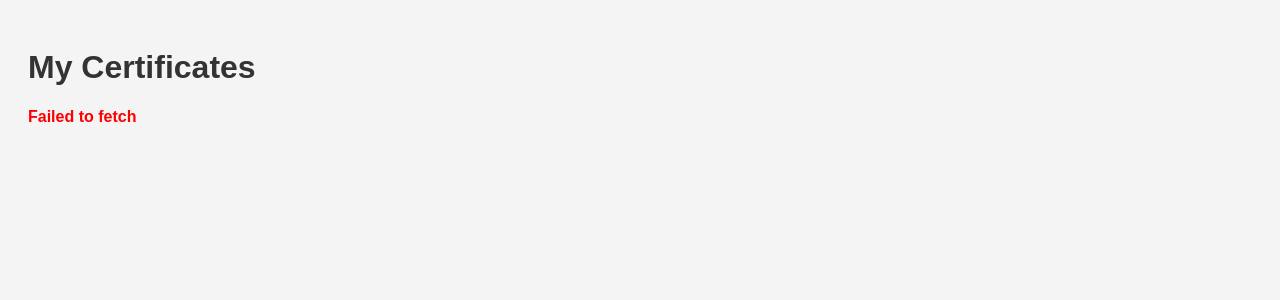
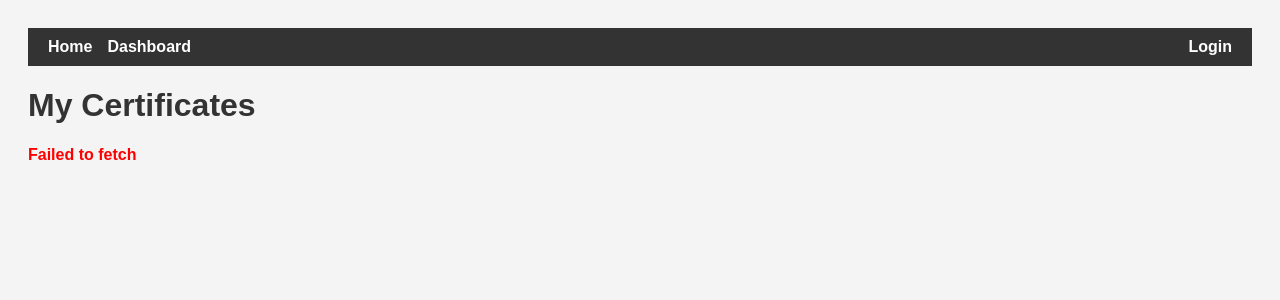
Before and after one commit to btttttong/TAI-did, a Python web app: template webapp/templates/index.html in a window 1280 px wide. Shown: the top 300 px of the page. Run offline with Jinja, Linux system fonts and the light colour scheme; the template is opened without the code that fills it, so the values that code supplies are empty.

Commit message:
added nav bar

```diff
--- a/webapp/api/user/user_controller.py
+++ b/webapp/api/user/user_controller.py
@@ -1,6 +1,7 @@
 from flask import request, session, redirect, render_template, jsonify
 from .user_service import UserService
 import os
+from flask_cors import cross_origin
 
 class UserController:
     def __init__(self):
@@ -9,7 +10,6 @@ class UserController:
         self.session_key = os.urandom(24).hex()  # For session security
 
     def login_user(self):
-        """Handle the login process using public key and signature."""
         if request.method == 'GET':
             return render_template("login.html")
 
@@ -18,7 +18,6 @@ class UserController:
         if not public_key_bin:
             return render_template("login.html", error="Public key or signature missing")
 
-        # Step 1: Check if the user exists by public key
         user = self.user_service.start_login(public_key_bin)
         if not user:
             return render_template("login.html", error="User not found")
@@ -47,6 +46,7 @@ class UserController:
 
         return render_template("dashboard.html", username=session.get('username'))
 
+    @cross_origin(supports_credentials=True, origins="http://localhost:8080")
     def get_public_key(self):
         """API endpoint to get public key info"""
         if not session.get('authenticated'):
--- a/webapp/app.py
+++ b/webapp/app.py
@@ -19,7 +19,7 @@ class MainWeb:
     def __init__(self, port=5050):
         self.port = port
         self.app = Flask(__name__)
-        CORS(self.app)
+        CORS(self.app, supports_credentials=True, origins=["http://localhost:8080"])
         self.app.secret_key = 'secret-key'
 
         self._add_chrome_devtools_route()
--- a/webapp/templates/index.html
+++ b/webapp/templates/index.html
@@ -13,6 +13,31 @@
         h1 {
             color: #333;
         }
+
+        nav {
+            background-color: #333;
+            color: white;
+            padding: 10px 20px;
+            display: flex;
+            justify-content: space-between;
+            align-items: center;
+        }
+
+        .nav-left, .nav-right {
+            display: flex;
+            gap: 15px;
+        }
+
+        nav a {
+            color: white;
+            text-decoration: none;
+            font-weight: bold;
+        }
+
+        nav a:hover {
+            text-decoration: underline;
+        }
+
 
         .cert-container {
             background: white;
@@ -37,6 +62,19 @@
     </style>
 </head>
 <body>
+
+<!-- Top Navigation Bar -->
+<nav>
+    <div class="nav-left">
+        <a href="/">Home</a>
+        <a href="/dashboard">Dashboard</a>
+    </div>
+    <div class="nav-right">
+        <a href="/login">Login</a>
+        <a href="/logout">Logout</a>
+    </div>
+</nav>
+
 
 <h1>My Certificates</h1>
 
@@ -88,8 +126,32 @@
             document.getElementById('certs').innerHTML = `<p class="error">${err.message}</p>`;
         }
     }
+    async function updateNavBar() {
+        const navRight = document.querySelector('.nav-right');
+        try {
+            const res = await fetch('http://localhost:5050/api/public_key', {
+                credentials: 'include'
+            });
 
-    window.onload = loadCertificates;
+            if (!res.ok) throw new Error();
+
+            const user = await res.json();
+
+            navRight.innerHTML = `
+                <a href="/logout">Logout</a>
+            `;
+        } catch {
+            navRight.innerHTML = `
+                <a href="/login">Login</a>
+            `;
+        }
+    }
+
+    window.onload = async function () {
+        await updateNavBar();
+        await loadCertificates();
+    };
+
 </script>
 
 
```
Also changed, not shown: webapp/api/user/user_service.py (+1 -9 lines), webapp/templates/dashboard.html (+63 -1 lines).
